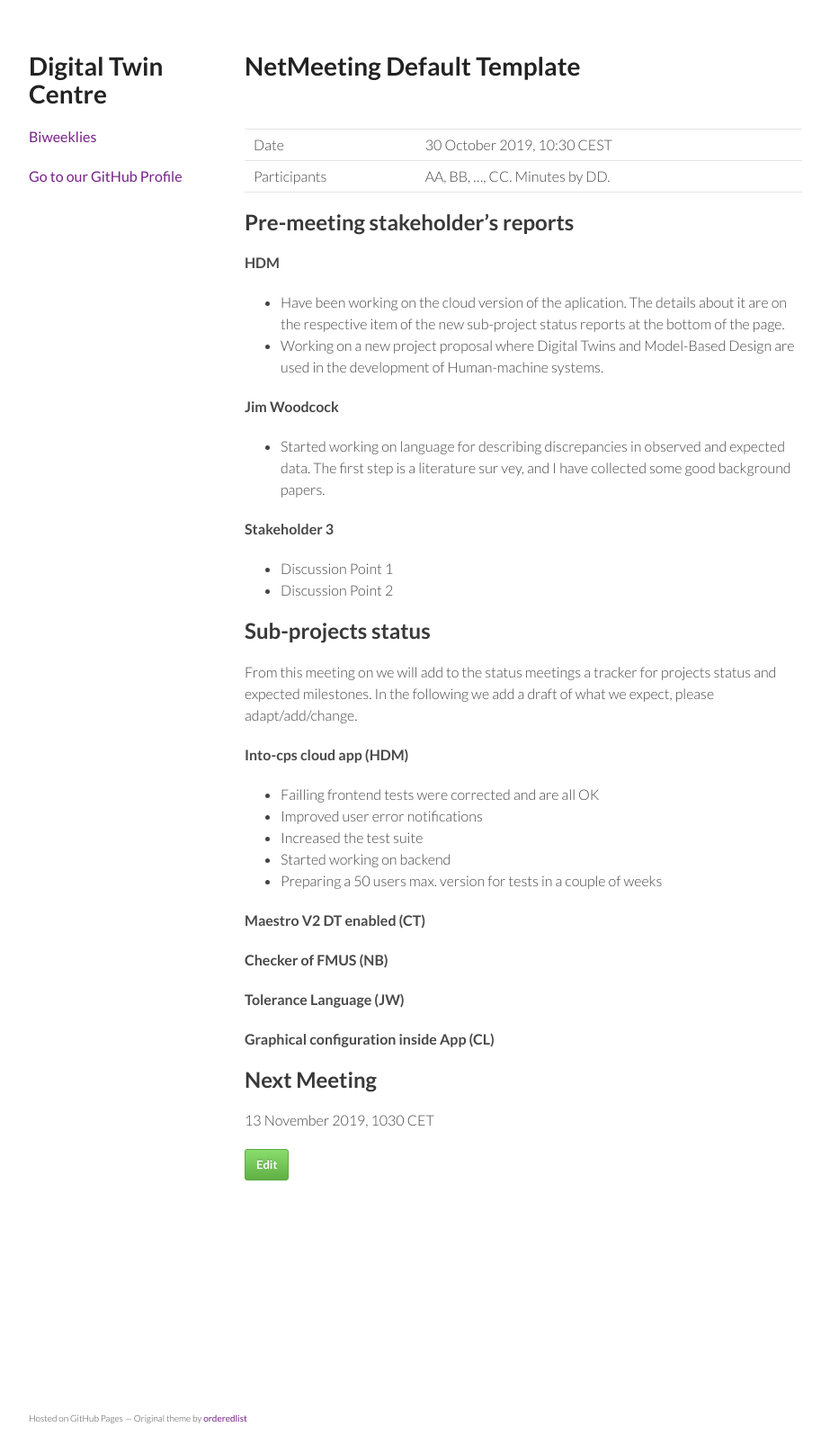
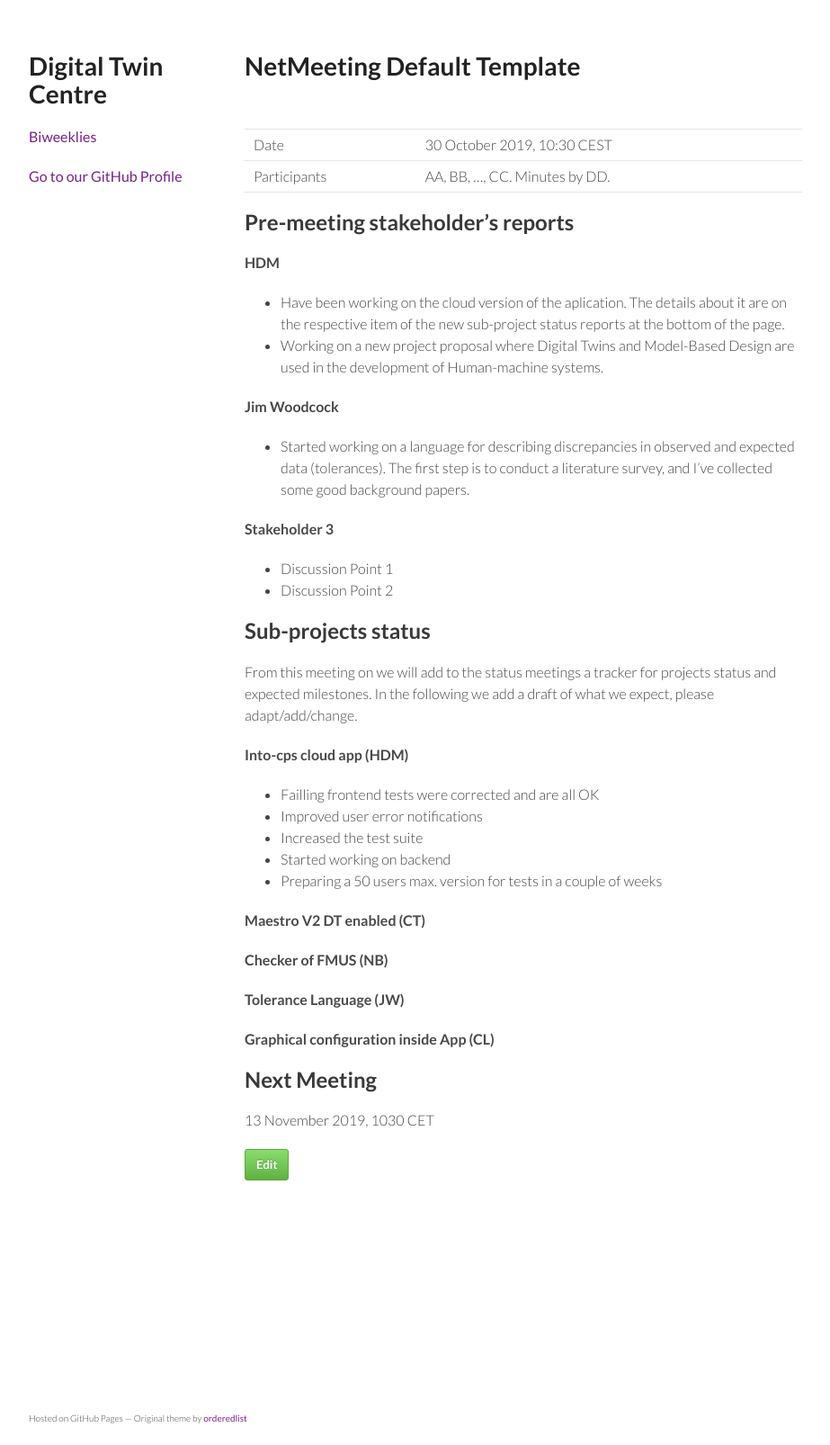
Before and after one commit to digitaltwincentre/digitaltwincentre.github.io, a Jekyll site: the page built from _biweeklies/Biweekly-7.md, in a window 1280 px wide. Shown: the whole page at 90% size, without its empty margins (178-1101 px from the left). Built offline with Jekyll 4.4.1, drawn with Linux system fonts in a browser that asks for light colours; nearby versions of some CDN libraries.

Commit message:
Update Biweekly-7.md

```diff
--- a/_biweeklies/Biweekly-7.md
+++ b/_biweeklies/Biweekly-7.md
@@ -27,7 +27,7 @@ private information must be stored elsewhere.  -->
 * Working on a new project proposal where Digital Twins and Model-Based Design are used in the development of Human-machine systems.
 
 #### Jim Woodcock
-* Started working on language for describing discrepancies in observed and expected data. The first step is a literature sur vey, and I have collected some good background papers.
+* Started working on a language for describing discrepancies in observed and expected data (tolerances). The first step is to conduct a literature survey, and I've collected some good background papers.
 
 #### Stakeholder 3
 * Discussion Point 1
```
